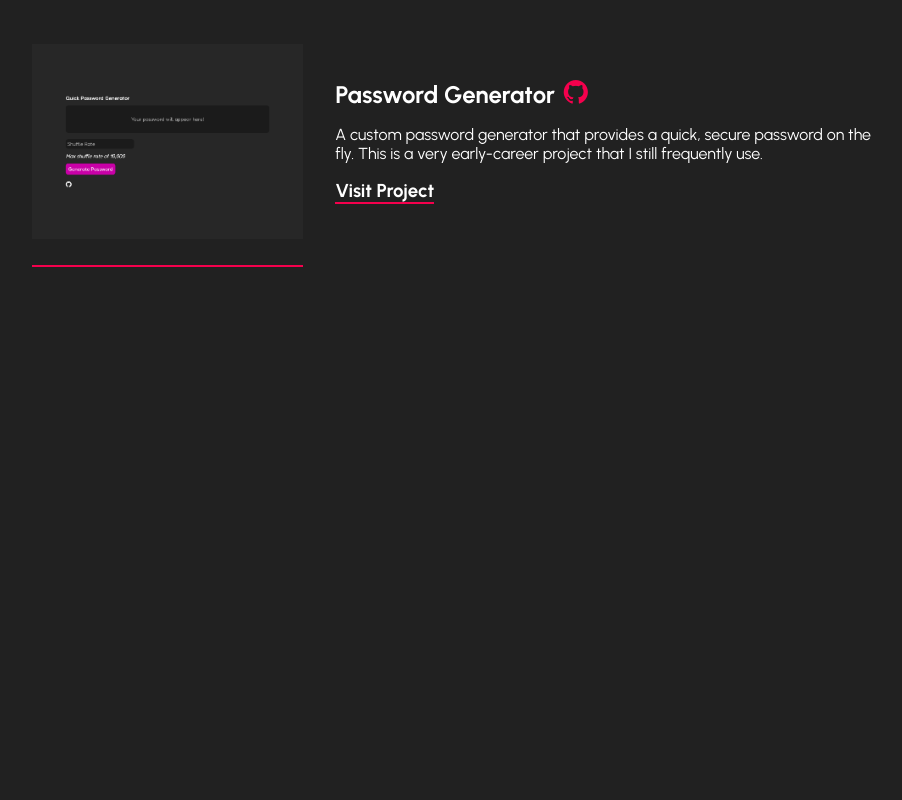
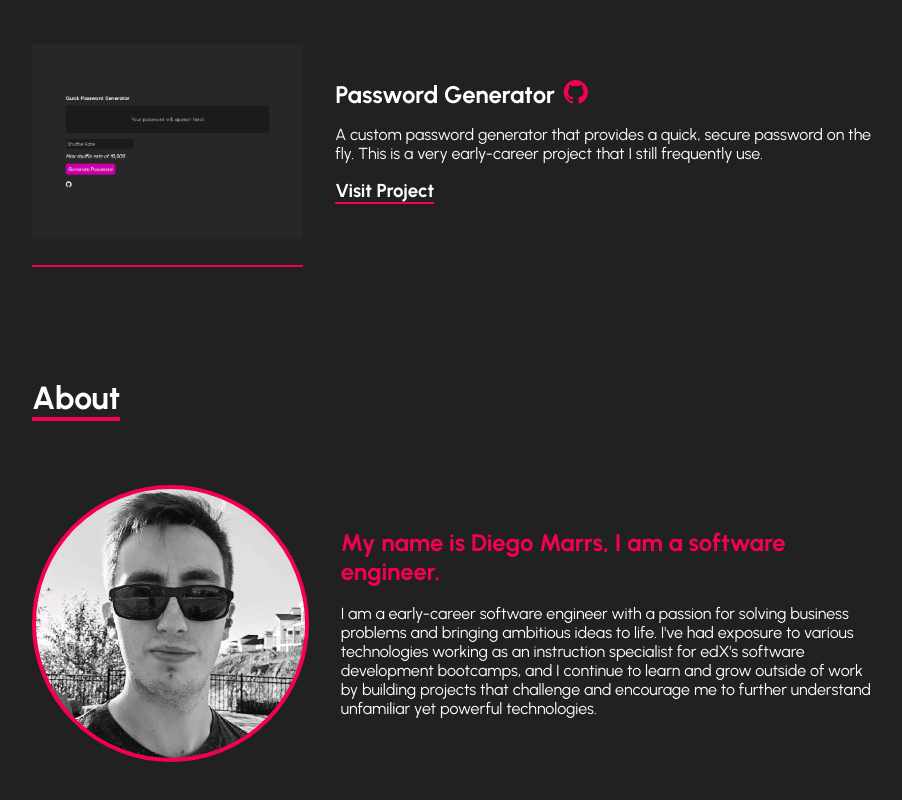
Before and after one commit to StaticCloud/diego-marrs, a React (Vite) app: page / in a window 1280 px wide. Shown: the part 1943-2743 px from the top of the page, without its empty margins (185-1087 px from the left). Before the commit the page ends 2258 px from the top, so only its background shows below. Built offline with nearby package versions, Linux system fonts and the light colour scheme.

Commit message:
added about section

```diff
--- a/src/App.tsx
+++ b/src/App.tsx
@@ -3,6 +3,7 @@ import landingImage from '../src/assets/images/landing-image.png';
 import Section from './components/Section'
 import Landing from './components/Landing'
 import Projects from './components/Projects'
+import About from './components/About';
 
 function App() {
 
@@ -14,6 +15,9 @@ function App() {
       <Section>
         <Projects/>
       </Section>
+      <Section>
+        <About/>
+      </Section>
     </>
   )
 }
--- /dev/null
+++ b/src/components/About.tsx
@@ -0,0 +1,45 @@
+import styled from "styled-components";
+import Heading from "./Styled-Heading";
+import avatar from '../assets/images/avatar.jpg';
+
+const AboutWrapper = styled.div``;
+
+const AboutContent = styled.div`
+    display: flex;
+    padding: 4rem 0;
+    align-items: center;
+`;
+
+const AboutText = styled.div`
+    margin-left: 2rem;
+    flex: 2 0;
+
+    h2 {
+        color: ${props => props.theme.secondary};
+    }
+`;
+
+const Avatar = styled.div`
+    aspect-ratio: 1;
+    flex: 1 0;;
+    background-image: url(${avatar});
+    background-size: contain;
+    border-radius: 50%;
+    border: 4px ${props => props.theme.secondary} solid;
+`;
+
+export default function About() {
+    return (
+        <AboutWrapper>
+            <Heading>About</Heading>
+            <AboutContent>
+                <Avatar/>
+                <AboutText>
+                    <h2>My name is Diego Marrs, I am a software engineer.</h2>
+                    <br/>
+                    <p>I am a early-career software engineer with a passion for solving business problems and bringing ambitious ideas to life. I've had exposure to various technologies working as an instruction specialist for edX's software development bootcamps, and I continue to learn and grow outside of work by building projects that challenge and encourage me to further understand unfamiliar yet powerful technologies.</p>
+                </AboutText>
+            </AboutContent>
+        </AboutWrapper>
+    );
+}
--- a/src/components/Landing.tsx
+++ b/src/components/Landing.tsx
@@ -1,7 +1,7 @@
 import styled from "styled-components";
 
 const LandingWrapper = styled.div`
-    height: 100%;
+    height: calc(100svh - 4rem);
     display: flex;
     align-items: center;
 
--- a/src/components/Section.tsx
+++ b/src/components/Section.tsx
@@ -3,7 +3,6 @@ import styled, { css } from "styled-components";
 
 const StyledSection = styled.section<{ $background?: string }>`
     width: 100svw;
-    height: 100svh;
     background-color: ${props => props.theme.primary};
 
     ${(props) =>
@@ -18,7 +17,6 @@ const StyledSection = styled.section<{ $background?: string }>`
 const StyledInner = styled.div`
     margin: 0 auto;
     padding: 2rem;
-    height: 100%;
 
     @media only screen and (min-width: 910px) {
         width: 910px;
```
Also changed, not shown: src/assets/images/avatar.jpg (added).
